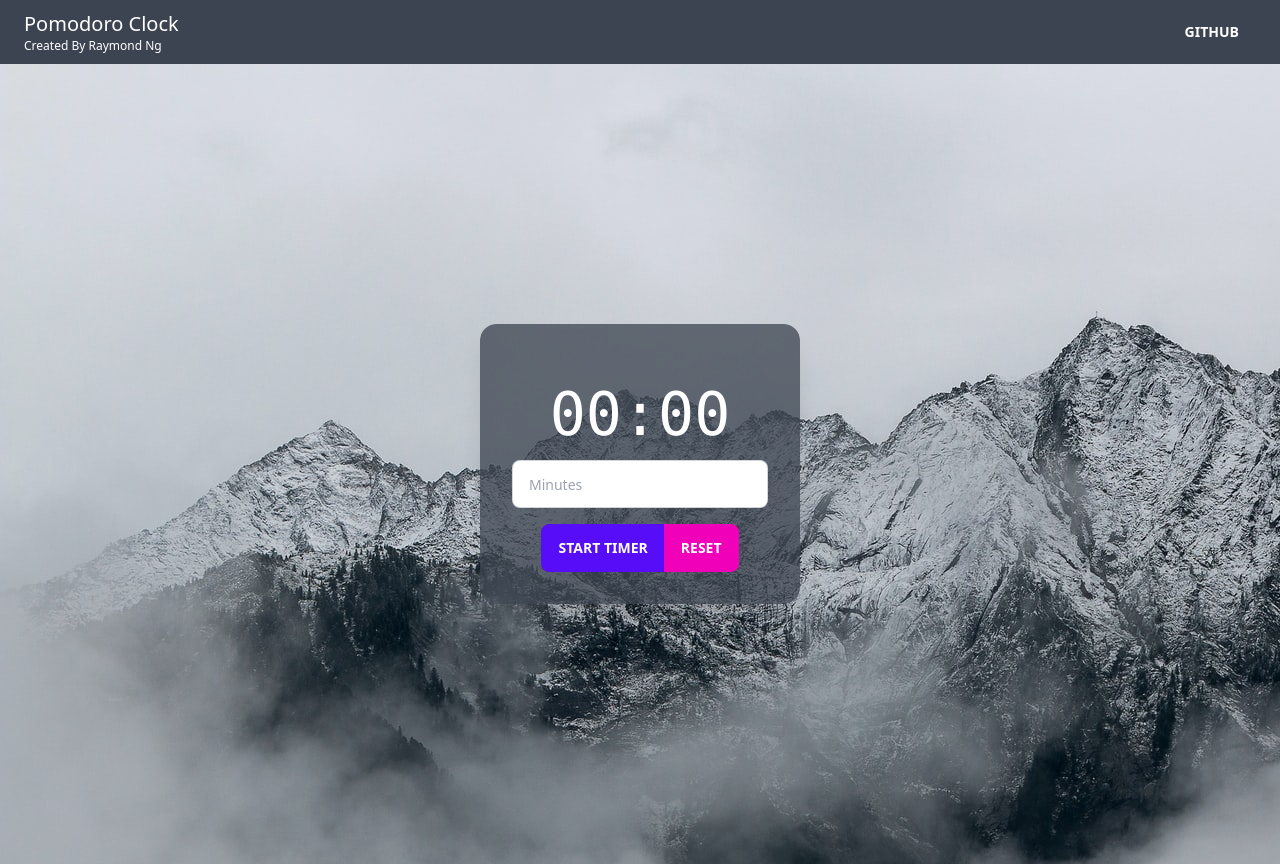
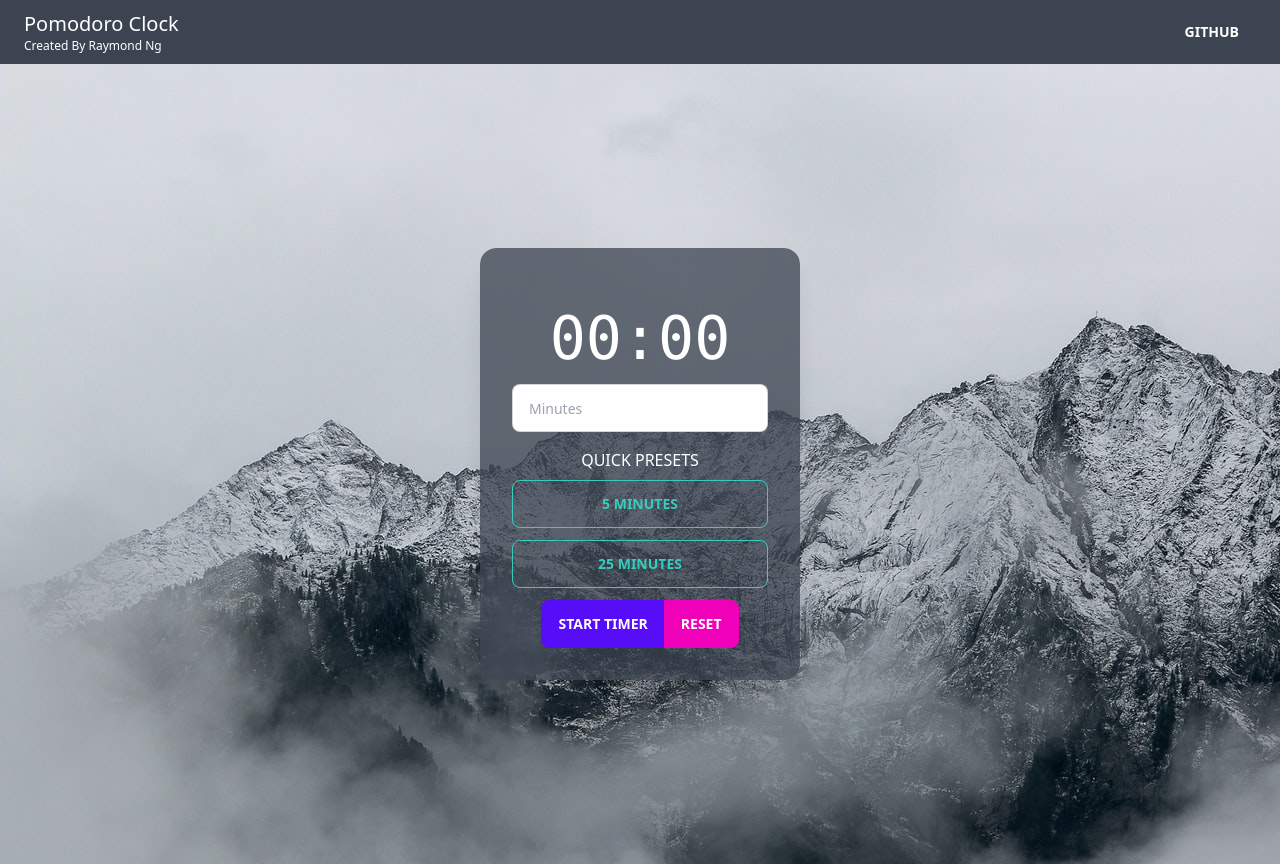
Before and after one commit to rayng86/pomodoro-clock, a React (Create React App) app: page / in a window 1280 px wide. Built offline with nearby package versions, Linux system fonts and the light colour scheme.

Commit message:
add button presets

```diff
--- /dev/null
+++ b/src/components/ButtonPreset.tsx
@@ -0,0 +1,24 @@
+import React from 'react';
+
+type ButtonPresetProps = {
+  value: string,
+  setMinutesInput: (val: string) => void,
+  setMinutes: (val: number) => void,
+}
+
+const ButtonPreset = ({ value, setMinutesInput, setMinutes } : ButtonPresetProps) => {
+  const handleOnClick = () => {
+    setMinutesInput(value);
+    setMinutes(Number(value));
+  }
+  return (
+    <button
+      className="btn btn-outline btn-accent mb-3"
+      onClick={handleOnClick}
+    >
+      {value} minutes
+    </button>
+  );
+};
+
+export default ButtonPreset;
--- a/src/components/Pomodoro.tsx
+++ b/src/components/Pomodoro.tsx
@@ -2,6 +2,7 @@ import React, { useState, useEffect } from 'react';
 import DisplayTimer from './DisplayTimer';
 import TimerInput from './TimerInput';
 import validate from '../validate';
+import ButtonPreset from './ButtonPreset';
 
 const Pomodoro = () => {
   const [minutesInput, setMinutesInput] = useState<string>('');
@@ -118,6 +119,17 @@ const Pomodoro = () => {
               <div className="text-red-300 label-text inline-flex items-center my-2 text-xs">
                 {error}
               </div>
+              <h2 className="uppercase mb-2">Quick Presets</h2>
+              <ButtonPreset
+                setMinutesInput={setMinutesInput}
+                setMinutes={setMinutes}
+                value={'5'}
+              />
+              <ButtonPreset
+                setMinutesInput={setMinutesInput}
+                setMinutes={setMinutes}
+                value={'25'}
+              />
               <div className="btn-group flex justify-center">
                 <button
                   type="button"
```
